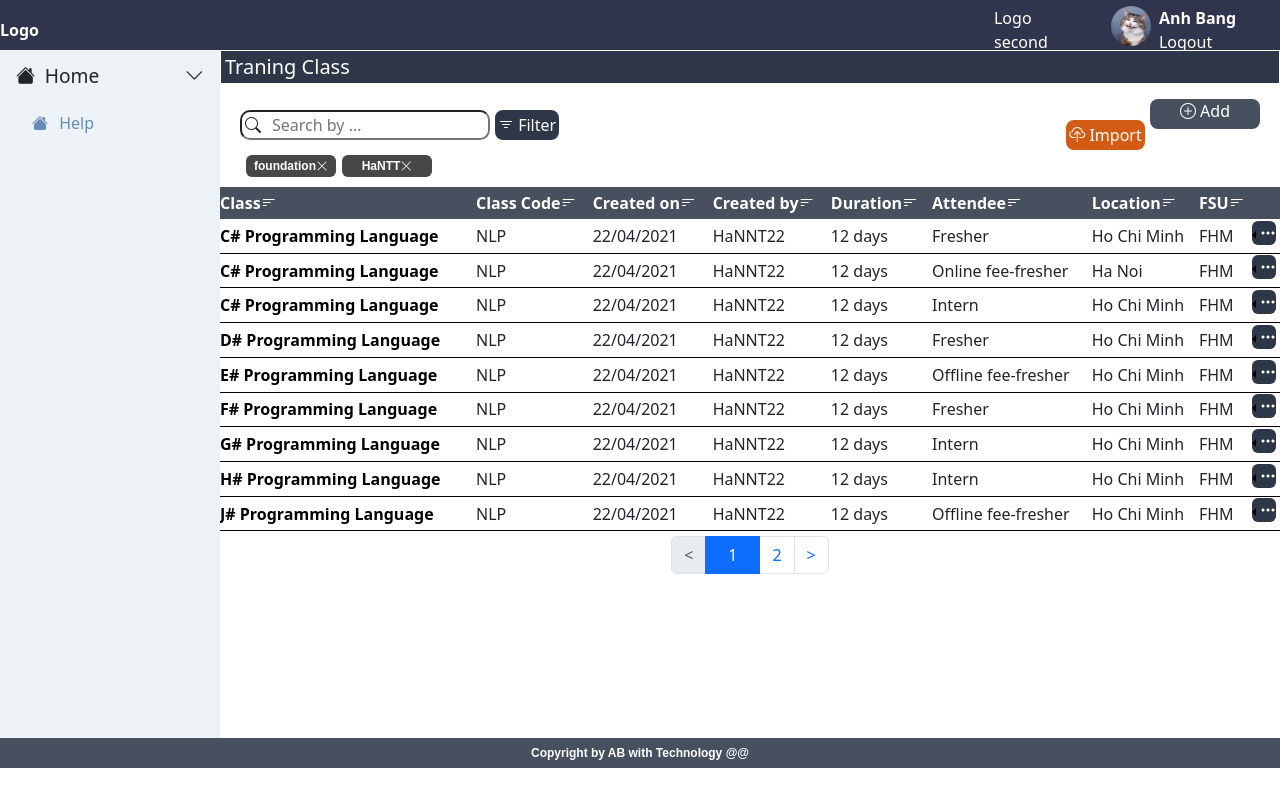
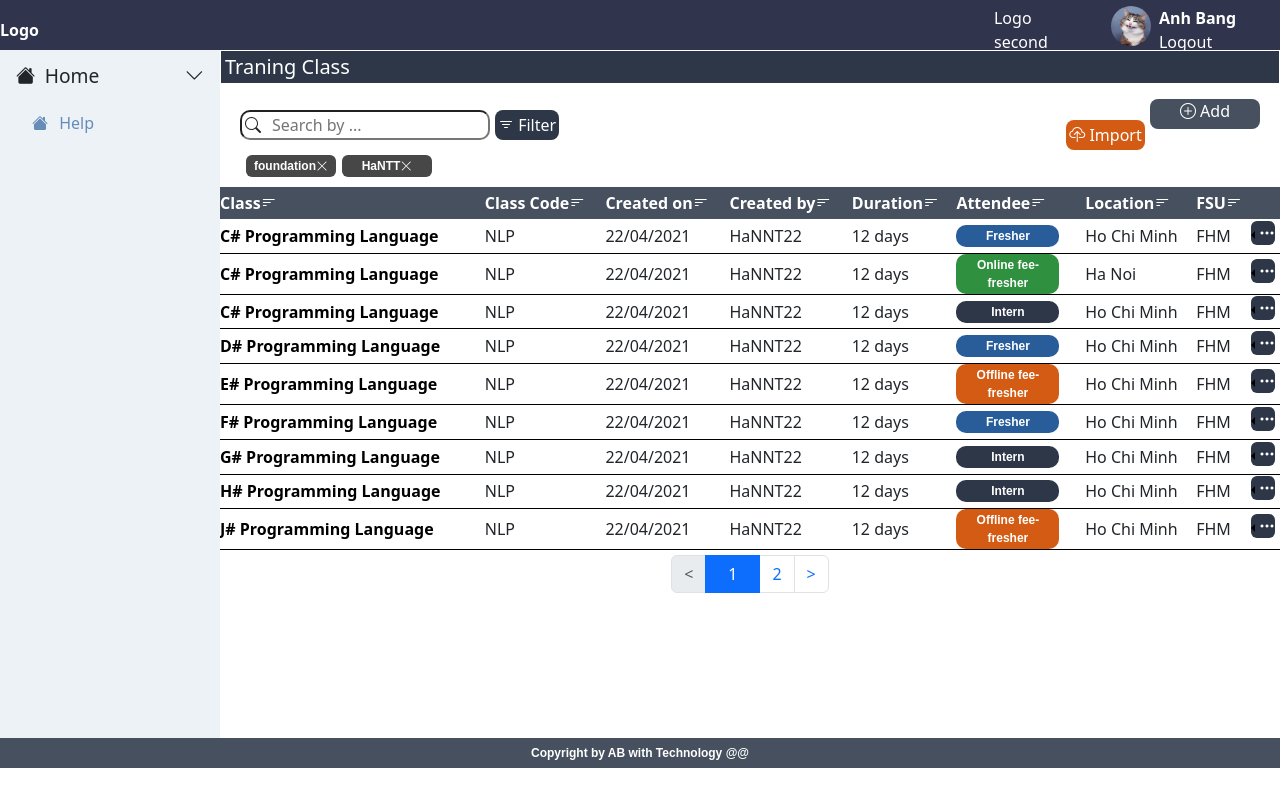
Before and after one commit to anhbang369/manage-education, a React (Create React App) app: page /class in a window 1280 px wide. Shown: the top 800 px of the page. Built offline with nearby package versions, Linux system fonts and the light colour scheme.

Commit message:
change color follow by attendee

```diff
--- a/src/components/class/TrainingClassListView.jsx
+++ b/src/components/class/TrainingClassListView.jsx
@@ -6,6 +6,22 @@ import Import from '../import/Import';
 import ActionMenu from '../action/ActionMenu';
 
 const TrainingClassListView = () => {
+
+    const getClassForFsu = (fsu) => {
+        switch (fsu) {
+            case 'Fresher':
+                return 'blue-bg';
+            case 'Online fee-fresher':
+                return 'green-bg';
+            case 'Intern':
+                return 'gray-bg';
+            case 'Offline fee-fresher':
+                return 'organ-bg';
+            default:
+                return '';
+        }
+    };
+
 
     const [currentPage, setCurrentPage] = useState(0);
 
@@ -73,9 +89,10 @@ const TrainingClassListView = () => {
                                     <td className='table__syllabus'>{item.created}</td>
                                     <td className='table__syllabus'>{item.createBy}</td>
                                     <td className='table__syllabus'>{item.duration}</td>
-                                    <td className='table__syllabus'>{item.attendee}</td>
+                                    <td className="table__syllabus"><p className={`syllabus_p ${getClassForFsu(item.attendee)}`}>{item.attendee}</p></td>
                                     <td className='table__syllabus'>{item.location}</td>
                                     <td className='table__syllabus'>{item.fsu}</td>
+
                                     <td className='table__syllabus'>
                                         <ActionMenu></ActionMenu>
                                     </td>
--- a/src/components/class/trainingClassList.css
+++ b/src/components/class/trainingClassList.css
@@ -12,3 +12,31 @@
     color: #FFF;
     padding: 3px;
 }
+
+.syllabus_p{
+    padding: 2px;
+    width: 80%;
+    text-align: center;
+    color: #FFF;
+    border-radius: 10px;
+}
+
+.table__syllabus{
+    background-color: #FFF;
+}
+
+.blue-bg {
+    background-color: #285d9a;
+  }
+
+  .green-bg {
+    background-color: #2f903f;
+  }
+
+  .gray-bg {
+    background-color: #2d3748;
+  }
+
+  .organ-bg {
+    background-color: #d45b13;
+  }
```
